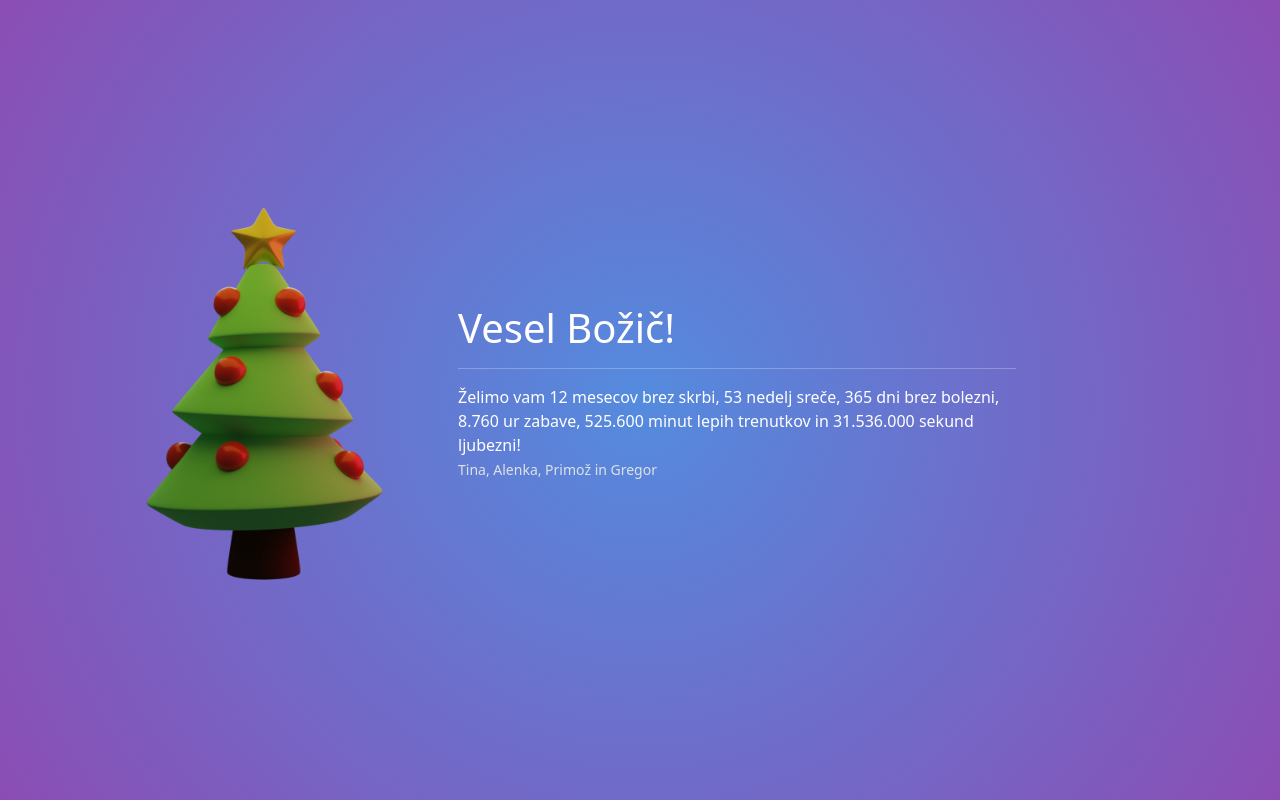
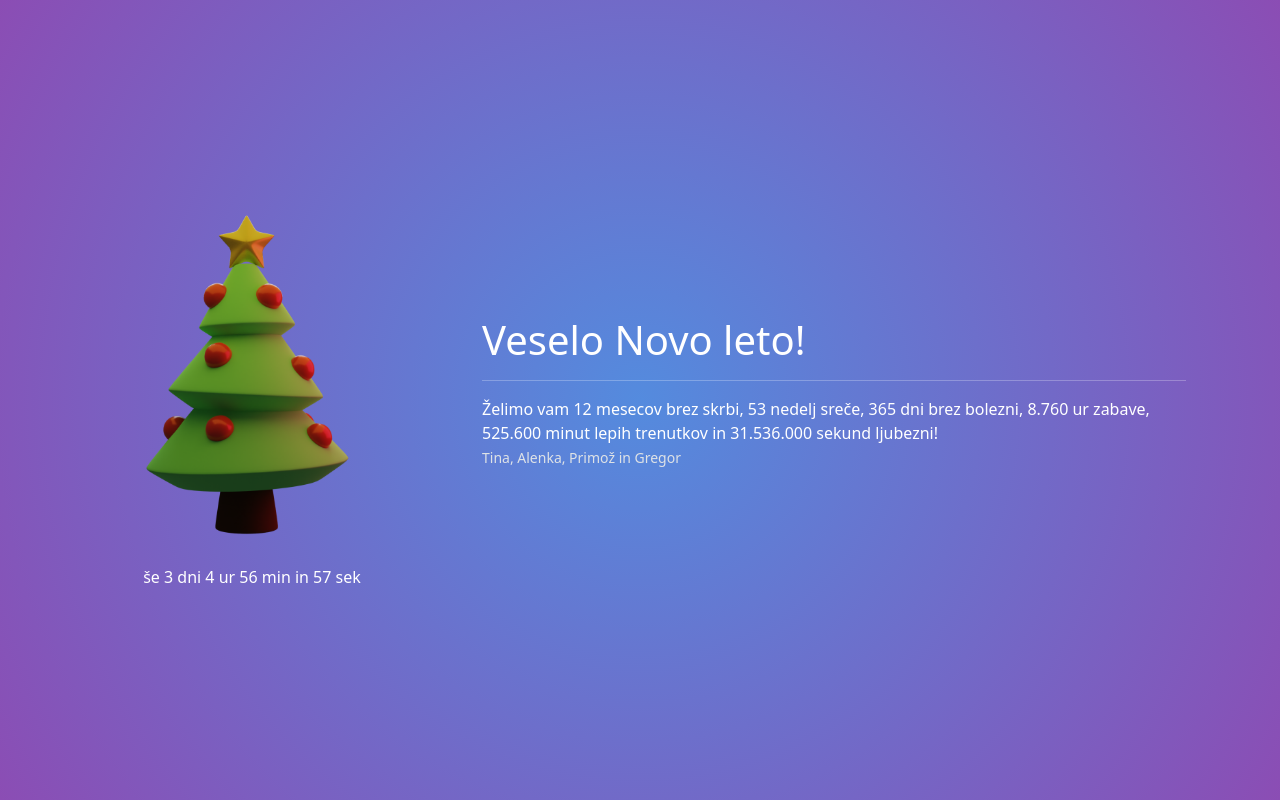
Before and after one commit to Gregorcnik/Voscilo, a plain HTML site: page index.html in a window 1280 px wide. Drawn offline with nearby package versions, Linux system fonts and the light colour scheme.

Commit message:
dodan coundown

```diff
--- a/index.html
+++ b/index.html
@@ -12,20 +12,25 @@
     <div class="container-sm canvas">
       <block class = "center">
 
-        <div id="zacetek" class="center px-4" style="visibility: hidden;">
+        <!-- <div id="zacetek" class="center px-4" style="visibility: hidden;">
           <h1 class="mx:auto">Živijo!</h1> <br>
           <input type="text" id="geslo" placeholder="Vnesi geslo" class="form-control p-3">
           <button type="submit" class="btn btn-info w-100 p-2 mb-1" id="oddaj" onclick="if(valid()) {enter();}">preveri</button>
           <small id="message" style="color: #dee2e6;"></small>
-        </div>
+        </div> -->
 
         <div class="row c" id="voscilo">
-          <div class="col-4"><img src="images/jelka.png" alt="Jelka" width = 400px></div>
-          <div class="col-6">
-            <h1>Vesel Božič!</h1>
-            <hr>
-            <p>Želimo vam 12 mesecov brez skrbi, 53 nedelj sreče, 365 dni brez bolezni, 8.760 ur zabave, 525.600 minut lepih trenutkov in 31.536.000 sekund ljubezni! <br><small style="color: #dee2e6;">Tina, Alenka, Primož in Gregor</small></p>
+
+          <div class="col-sm-3 col-md-6 col-lg-4" style="display: flex;flex-direction: column;align-items: center;"><img id="smrekca" src="images/jelka.png" alt="Jelka" height = 370px><p id="countdown"><br></p></div>
+
+          <div class="col-sm-9 col-md-6 col-lg-8">
+            <div class="px-4">
+              <h1>Veselo Novo leto!</h1>
+              <hr>
+              <p>Želimo vam 12 mesecov brez skrbi, 53 nedelj sreče, 365 dni brez bolezni, 8.760 ur zabave, 525.600 minut lepih trenutkov in 31.536.000 sekund ljubezni! <br><small style="color: #dee2e6;">Tina, Alenka, Primož in Gregor</small></p>
+            </div>
           </div>
+
         </div>
 
       </block>
--- a/script.js
+++ b/script.js
@@ -12,3 +12,34 @@ function enter () {
   document.getElementById("zacetek").style = "visibility: hidden;";
   document.getElementById("voscilo").style = "";
 }
+
+
+// Set the date we're counting down to
+var countDownDate = new Date("Dec 31, 2022 23:59:59").getTime();
+
+// Update the count down every 1 second
+var x = setInterval(function() {
+
+  // Get today's date and time
+  var now = new Date().getTime();
+
+  // Find the distance between now and the count down date
+  var distance = countDownDate - now;
+
+  // Time calculations for days, hours, minutes and seconds
+  var days = Math.floor(distance / (1000 * 60 * 60 * 24));
+  var hours = Math.floor((distance % (1000 * 60 * 60 * 24)) / (1000 * 60 * 60));
+  var minutes = Math.floor((distance % (1000 * 60 * 60)) / (1000 * 60));
+  var seconds = Math.floor((distance % (1000 * 60)) / 1000) + 1;
+
+  // Display the result in the element with id="countdown"
+  document.getElementById("countdown").innerHTML = "še " + days + " dni " + hours + " ur "
+  + minutes + " min in " + seconds + " sek ";
+
+  // If the count down is finished, write some text
+  if (distance < 0) {
+    clearInterval(x);
+    document.getElementById("countdown").innerHTML = "Sreč'nga pa zdrav'ga 2023!";
+    document.getElementById("smrekca").src = "images/jelka-lucke.png";
+  }
+}, 1000);
```
